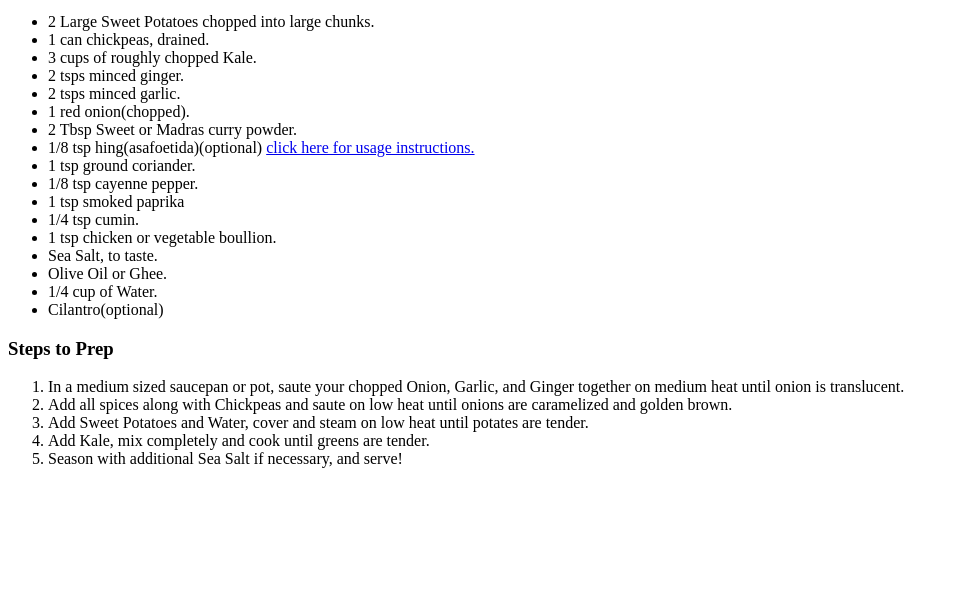
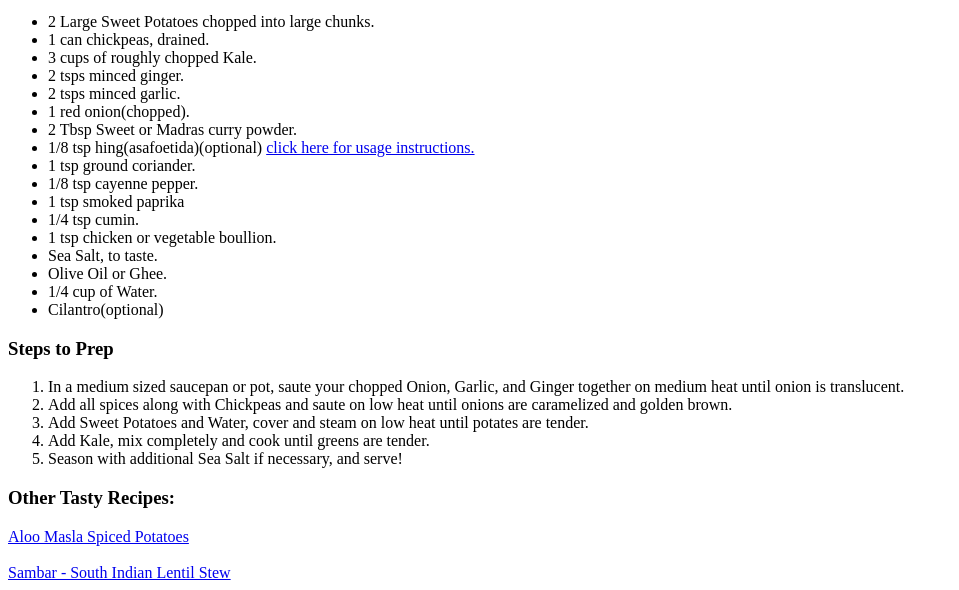
Before and after one commit to Sophia-SR/Eventonica, a plain HTML site: page techtonica-projects/recipe-page/index.html in a window 1280 px wide. Shown: the part 623-1213 px from the top of the page, without its empty margins (0-959 px from the left). Before the commit the page ends 1107 px from the top, so only its background shows below. Drawn offline with Linux system fonts and the light colour scheme.

Commit message:
Add recipe links

```diff
--- a/techtonica-projects/recipe-page/index.html
+++ b/techtonica-projects/recipe-page/index.html
@@ -40,6 +40,12 @@
  <li>Add Kale, mix completely and cook until greens are tender.</li>
  <li>Season with additional Sea Salt if necessary, and serve!</li>
 </ol>
+<h3>Other Tasty Recipes:</h3>
+<a href="https://cooking.nytimes.com/recipes/1020910-aloo-masala-spiced-potatoes">Aloo Masla Spiced Potatoes</a>
+<br>
+<br>
+<a href="https://www.cookwithmanali.com/sambar/">Sambar - South Indian Lentil Stew</a>
+
 </body>
 
 </html>
```
